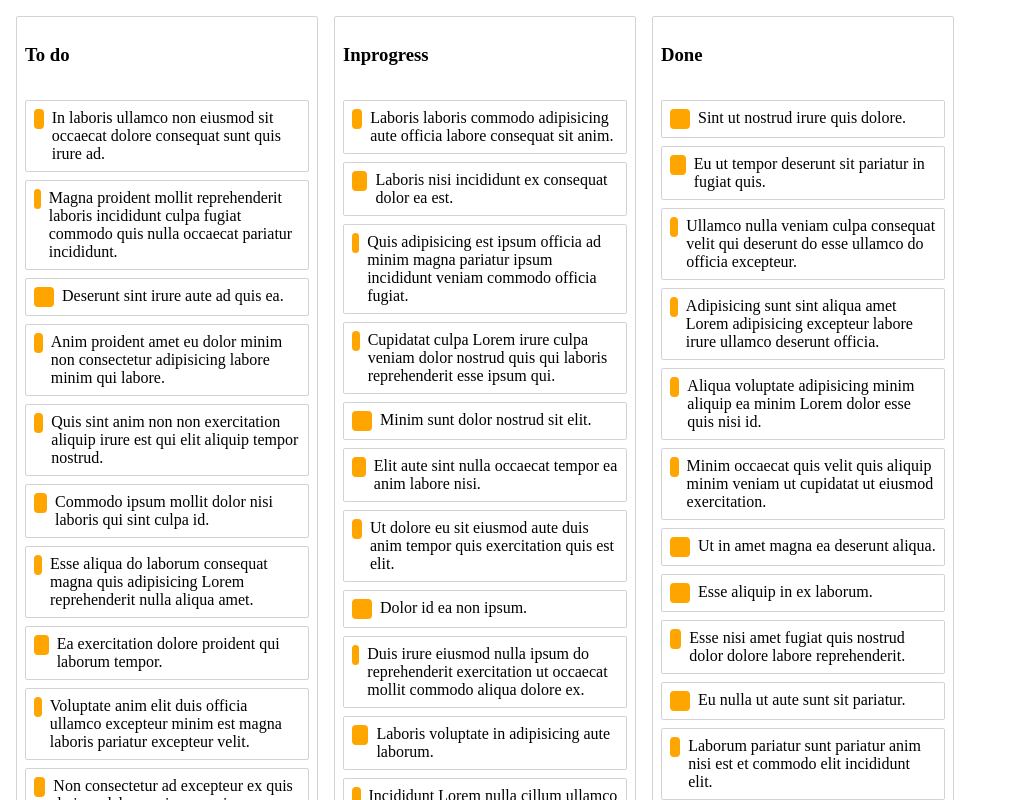
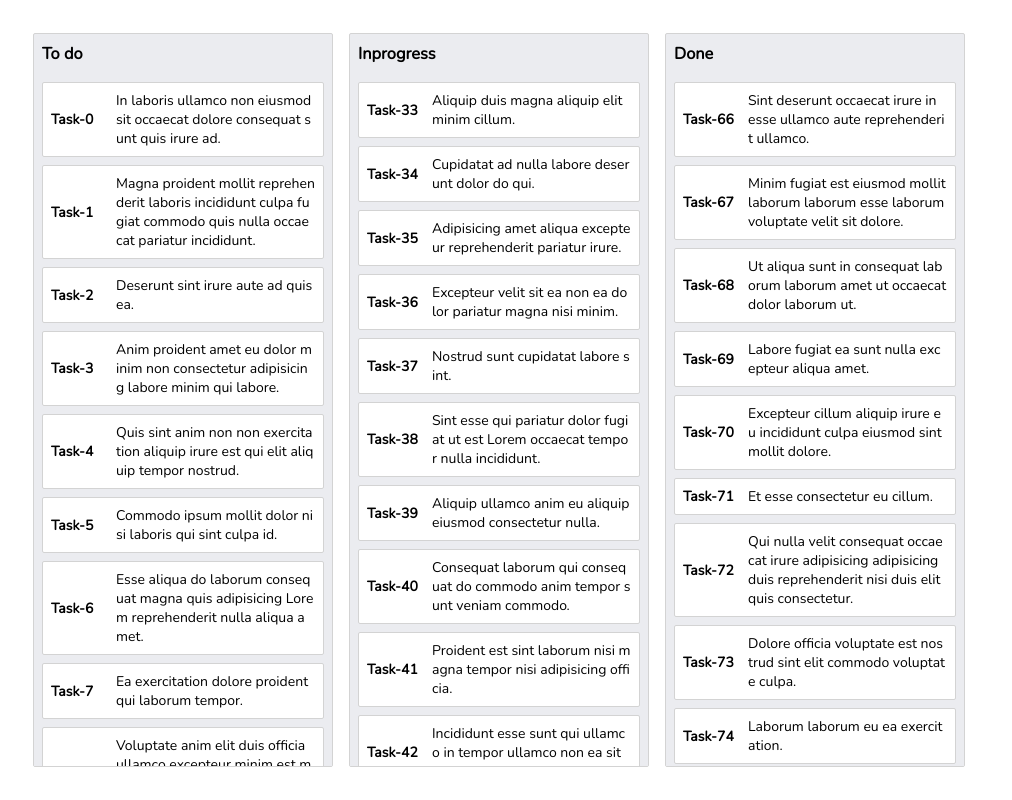
Before and after one commit to cuongnmit/drag-drop-virtual-list, a React (Create React App) app: page / in a window 1280 px wide. Shown: the top 800 px of the page, without its empty margins (0-1012 px from the left). Built offline with nearby package versions, Linux system fonts and the light colour scheme.

Commit message:
Finish fake data set

```diff
--- a/package.json
+++ b/package.json
@@ -13,6 +13,7 @@
     "react-beautiful-dnd": "^13.0.0",
     "react-dom": "^16.13.1",
     "react-scripts": "3.4.1",
+    "react-virtualized": "^9.21.2",
     "styled-components": "^5.1.0"
   },
   "scripts": {
--- a/src/column.jsx
+++ b/src/column.jsx
@@ -1,6 +1,6 @@
 import React from 'react';
+import PropTypes from 'prop-types';
 import styled from 'styled-components';
-import PropTypes from 'prop-types';
 import { Droppable, Draggable } from 'react-beautiful-dnd';
 import Task from './task';
 
@@ -8,19 +8,24 @@ const Container = styled.div`
     margin: 8px;
     border: 1px solid lightgrey;
     border-radius: 2px;
-    background-color: white;
+    background-color: #ebecf0;
     width: 300px;
     display: flex;
     flex-direction: column;
 `;
 const Title = styled.h3`
     padding: 8px;
+    height: 40px;
+    margin: 0;
 `;
 const TaskList = styled.div`
     padding: 8px;
     transition: background-color .2s ease;
     background-color: ${(props) => (props.isDraggingOver ? 'skyblue' : 'inherit')};
     flex-grow: 1;
+    height: calc(100% - 40px);
+    overflow-x: hidden;
+    overflow-y: scroll;
 `;
 
 function Column({ column, index, tasks }) {
--- a/src/index.jsx
+++ b/src/index.jsx
@@ -1,21 +1,25 @@
 import React, { useState } from 'react';
 import ReactDOM from 'react-dom';
-import '@atlaskit/css-reset';
+// import '@atlaskit/css-reset';
 import { DragDropContext, Droppable } from 'react-beautiful-dnd';
 import styled from 'styled-components';
 import initialData from './initial-data';
 import Column from './column';
+import './main.css';
 
 const Container = styled.div`
   display: flex;
   flex-direction: row;
+  height: 100vh;
+  width: 100%;
+  overflow: hidden;
+  padding: 25px;
 `;
 
 function App() {
   const [state, setState] = useState(initialData);
 
   const onDragEnd = (result) => {
-    setState({ homeIndex: null });
     const {
       destination, source, draggableId, type,
     } = result;
@@ -96,7 +100,11 @@ function App() {
 
   return (
     <DragDropContext onDragEnd={onDragEnd}>
-      <Droppable droppableId="all-columns" direction="horizontal" type="column">
+      <Droppable
+        droppableId="all-columns"
+        direction="horizontal"
+        type="column"
+      >
         {(provided) => (
           <Container {...provided.droppableProps} ref={provided.innerRef}>
             {
--- a/src/initial-data.js
+++ b/src/initial-data.js
@@ -1,11 +1,15 @@
 import { loremIpsum } from 'lorem-ipsum';
 
-const tasks = Array.from({ length: 300 }, (_, index) => ({
+const length = 99;
+const tasks = Array.from({ length }, (_, index) => ({
   id: `task-${index}`,
   content: loremIpsum(),
 }));
 
 const taskIds = tasks.map(({ id }) => id);
+const taskIds1 = taskIds.slice(0, (length / 3));
+const taskIds2 = taskIds.slice((length / 3), 2 * (length / 3));
+const taskIds3 = taskIds.slice(2 * (length / 3), length);
 
 const convertArrayToObject = (array, key, prefix = '') => array.reduce((object, item) => ({
   ...object,
@@ -18,17 +22,17 @@ const initialData = {
     'column-1': {
       id: 'column-1',
       title: 'To do',
-      taskIds: taskIds.slice(0, 99),
+      taskIds: taskIds1,
     },
     'column-2': {
       id: 'column-2',
       title: 'Inprogress',
-      taskIds: taskIds.slice(100, 199),
+      taskIds: taskIds2,
     },
     'column-3': {
       id: 'column-3',
       title: 'Done',
-      taskIds: taskIds.slice(200, 299),
+      taskIds: taskIds3,
     },
   },
   columnOrder: ['column-1', 'column-2', 'column-3'],
--- /dev/null
+++ b/src/main.css
@@ -0,0 +1,39 @@
+@import url("https://fonts.googleapis.com/css2?family=Nunito&display=swap");
+::-webkit-scrollbar-track {
+  border-radius: 6px;
+  background-color: #cfd3e4;
+}
+
+::-webkit-scrollbar {
+  width: 6px;
+  height: 10px;
+  background-color: #cfd3e4;
+}
+
+::-webkit-scrollbar-thumb {
+  border-radius: 6px;
+  background-color: #afb6d1;
+}
+
+html,
+body {
+  margin: 0;
+  padding: 0;
+  font-family: 'Nunito', sans-serif;
+  font-size: 14px;
+}
+
+body {
+  width: 100%;
+  height: 100%;
+}
+
+* {
+  -webkit-box-sizing: border-box;
+          box-sizing: border-box;
+}
+
+.text-bold {
+  font-weight: 700;
+}
+/*# sourceMappingURL=main.css.map */
--- /dev/null
+++ b/src/main.scss
@@ -0,0 +1,38 @@
+@import url('https://fonts.googleapis.com/css2?family=Nunito&display=swap');
+
+::-webkit-scrollbar-track {
+  border-radius: 6px;
+  background-color: #cfd3e4;
+}
+
+::-webkit-scrollbar {
+  width: 6px;
+  height: 10px;
+  background-color: #cfd3e4;
+}
+
+::-webkit-scrollbar-thumb {
+  border-radius: 6px;
+  background-color: #afb6d1;
+}
+
+html,
+body {
+  margin: 0;
+  padding: 0;
+  font-family: 'Nunito', sans-serif;
+  font-size: 14px;
+}
+
+body {
+  width: 100%;
+  height: 100%;
+}
+
+* {
+  box-sizing: border-box;
+}
+
+.text-bold {
+  font-weight: 700;
+}
--- a/src/task.jsx
+++ b/src/task.jsx
@@ -8,16 +8,15 @@ const Container = styled.div`
   padding: 8px;
   margin-bottom: 8px;
   background-color: ${(props) => (props.isDragging ? 'lightgreen' : 'white')};
-  display: flex;
+  display: grid;
+  grid-template-columns: 65px 1fr;
+  align-items: center;
+  word-break: break-all;
 `;
 
-const Handle = styled.div`
-  width 20px;
-  height: 20px;
-  background-color: orange;
-  border-radius: 4px;
-  margin-right: 8px;
-`;
+function ucFirst(string) {
+  return string.charAt(0).toUpperCase() + string.slice(1);
+}
 
 function Task({ task, index }) {
   return (
@@ -29,8 +28,8 @@ function Task({ task, index }) {
           ref={provided.innerRef}
           isDragging={snapshot.isDragging}
         >
-          <Handle />
-          {task.content}
+          <span className="text-bold">{ucFirst(task.id)}</span>
+          <span className="text-name">{task.content}</span>
         </Container>
       )}
     </Draggable>
```
Also changed, not shown: 2 other files (tests, documents, lock files or other folders).
